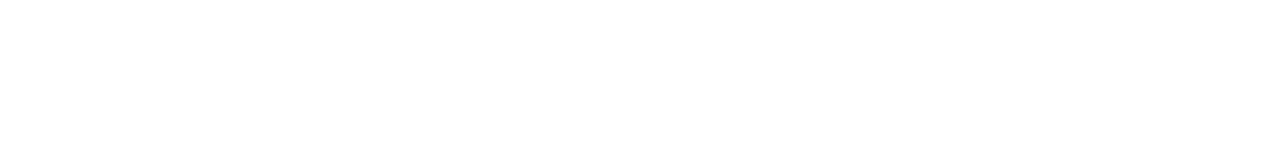
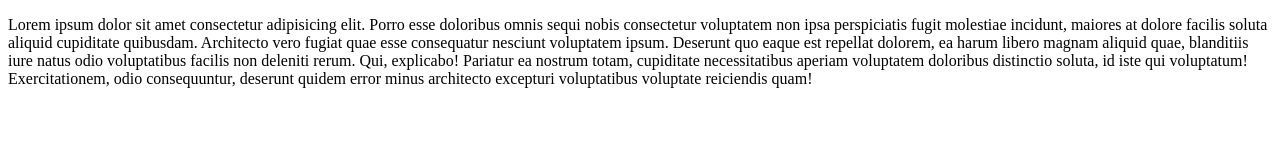
Before and after one commit to qasim-leo/test, a plain HTML site: page index.html in a window 1280 px wide. Drawn offline with Linux system fonts and the light colour scheme.

Commit message:
added files

```diff
--- a/index.html
+++ b/index.html
@@ -6,6 +6,8 @@
     <title>Document</title>
 </head>
 <body>
-
+    <p>Lorem ipsum dolor sit amet consectetur adipisicing elit. Porro esse doloribus omnis sequi nobis consectetur voluptatem non ipsa perspiciatis fugit molestiae incidunt, maiores at dolore facilis soluta aliquid cupiditate quibusdam.
+    Architecto vero fugiat quae esse consequatur nesciunt voluptatem ipsum. Deserunt quo eaque est repellat dolorem, ea harum libero magnam aliquid quae, blanditiis iure natus odio voluptatibus facilis non deleniti rerum.
+    Qui, explicabo! Pariatur ea nostrum totam, cupiditate necessitatibus aperiam voluptatem doloribus distinctio soluta, id iste qui voluptatum! Exercitationem, odio consequuntur, deserunt quidem error minus architecto excepturi voluptatibus voluptate reiciendis quam!</p>
 </body>
 </html>
--- a/style.css
+++ b/style.css
@@ -27,3 +27,6 @@
 
 /* git branch */
 /* shows all branches  */
+
+/* git pull origin master  */
+/* check before pushing changes  */
```
